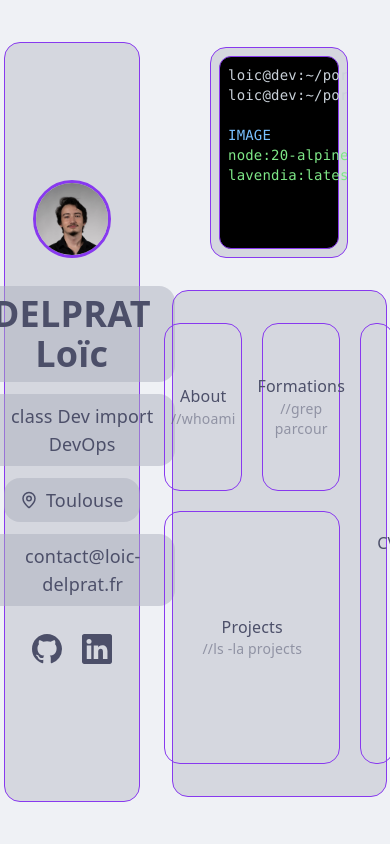
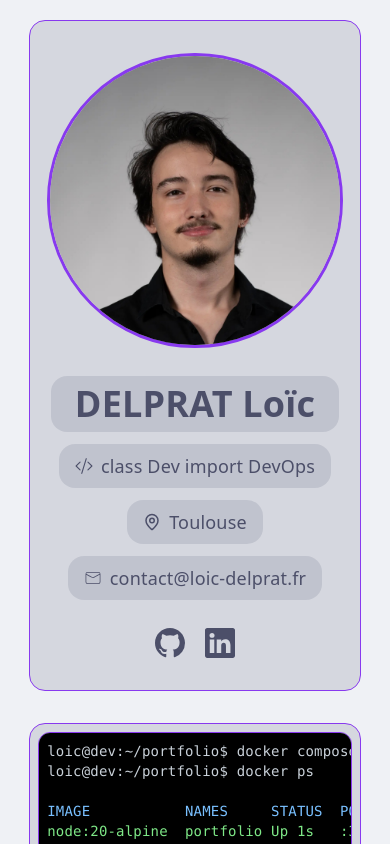
Before and after one commit to Zeteox/Portfolio-v2, a React (Vite) app: page / in a window 390 px wide. Shown: the top 844 px of the page. Built offline with nearby package versions, Linux system fonts and the light colour scheme.

Commit message:
fix: responsive

```diff
--- a/src/App.tsx
+++ b/src/App.tsx
@@ -7,7 +7,7 @@ export default function App() {
   const isBorder = window.location.pathname !== "/";
   return (
     <>
-      <div className="h-screen flex flex-row items-center justify-center gap-8">
+      <div className="min-h-screen md:h-screen flex flex-col md:flex-row items-center justify-center gap-8 mt-5 mb-5 md:mb-0 md:mt-0">
         <HeroSection />
 
         <div
--- a/src/components/Home/ButtonSection.tsx
+++ b/src/components/Home/ButtonSection.tsx
@@ -1,33 +1,28 @@
 export default function ButtonSection() {
   return (
-    <section className="relative flex flex-col items-center justify-center w-[55vw] h-[60vh] bg-(--second-bg)/40 border border-(--border) rounded-2xl text-(--text)">
-      <div className="flex flex-row items-center gap-5">
-        <div className="flex flex-col items-center gap-5">
-          <div className="flex flex-row justify-center gap-5">
-            <button className="flex flex-col items-center justify-center w-[20vw] h-[20vh] border border-(--border) px-4 py-2 rounded-2xl hover:transition-all hover:duration-300 hover:transform hover:scale-102">
+    <section className="relative flex flex-col items-center justify-center w-[85vw] md:w-[55vw] h-[60vh] bg-(--second-bg)/40 border border-(--border) rounded-2xl text-(--text) p-4">
+      <div className="grid grid-cols-2 lg:grid-cols-3 gap-5 w-full h-full">
+        <button className="flex flex-col items-center justify-center border border-(--border) rounded-2xl transition-all duration-300 hover:scale-102">
           About
           <span className="text-(--text) text-sm opacity-50">//whoami</span>
         </button>
-            <button className="flex flex-col items-center justify-center w-[20vw] h-[20vh] border border-(--border) px-4 py-2 rounded-2xl hover:transition-all hover:duration-300 hover:transform hover:scale-102">
+        <button className="flex flex-col items-center justify-center border border-(--border) rounded-2xl transition-all duration-300 hover:scale-102">
           Formations
           <span className="text-(--text) text-sm opacity-50">
             //grep parcour
           </span>
         </button>
-          </div>
-
-          <button className="flex flex-col items-center justify-center h-[30vh] w-full border border-(--border) px-4 py-2 rounded-2xl hover:transition-all hover:duration-300 hover:transform hover:scale-102">
+        <button className="flex flex-col items-center justify-center border border-(--border) rounded-2xl transition-all duration-300 hover:scale-102 col-span-1 lg:row-span-2">
+          CV
+          <span className="text-(--text) text-sm opacity-50">//cat cv.pdf</span>
+        </button>
+        <button className="flex flex-col items-center justify-center border border-(--border) rounded-2xl transition-all duration-300 hover:scale-102 col-span-1 lg:col-span-2">
           Projects
           <span className="text-(--text) text-sm opacity-50">
             //ls -la projects
           </span>
         </button>
       </div>
-
-        <button className="h-full w-[7vw] border border-(--border) px-4 py-2 rounded-2xl hover:transition-all hover:duration-300 hover:transform hover:scale-102">
-          CV
-        </button>
-      </div>
     </section>
   );
 }
--- a/src/components/Home/DevOpsSection.tsx
+++ b/src/components/Home/DevOpsSection.tsx
@@ -68,8 +68,8 @@ export default function DevOpsSection() {
   });
 
   return (
-    <section className="w-[35.5vw] h-[25vh] p-2 bg-(--second-bg)/40 border border-(--border) rounded-2xl font-mono text-sm overflow-hidden">
-      <div className="bg-black rounded-xl border border-(--border) h-full">
+    <section className="w-[85vw] md:w-[55vw] lg:w-[37vw] h-[25vh] p-2 bg-(--second-bg)/40 border border-(--border) rounded-2xl font-mono text-sm overflow-hidden">
+      <div className="bg-black rounded-xl border border-(--border) h-full text-sm  lg:text-xs overflow-y-scroll">
         <div
           ref={bodyRef}
           className="p-2 [&_.prompt]:text-[#c9d1d9] [&_.header]:text-[#79c0ff] [&_.up]:text-[#7ee787] [&_.output]:text-[#8b949e]"
--- a/src/components/Home/HeroSection.tsx
+++ b/src/components/Home/HeroSection.tsx
@@ -5,11 +5,11 @@ import { LuMapPin } from "react-icons/lu";
 
 export default function HeroSection() {
   return (
-    <section className="relative flex flex-col gap-7 items-center justify-center w-[35vw] h-[90vh] bg-(--second-bg)/40 border border-(--border) text-(--text) rounded-2xl">
+    <section className="relative flex flex-col gap-7 pt-8 pb-8 md:pt-8 md:pb-8 items-center justify-center w-[85vw] md:w-[38] lg:w-[35vw] h-auto md:h-[90vh] bg-(--second-bg)/40 border border-(--border) text-(--text) rounded-2xl">
       <img
         src={profile}
         alt="Profile"
-        className="rounded-full border-3 border-(--border) bg-amber-50 w-[20vw] aspect-square"
+        className="rounded-full border-3 border-(--border) bg-amber-50 h-[35vh] aspect-square"
       />
 
       <div className="flex flex-col gap-3 items-center justify-center">
@@ -17,7 +17,7 @@ export default function HeroSection() {
           DELPRAT Loïc
         </div>
         <div className="flex items-center justify-center gap-2 px-4 py-2 bg-(--second-bg)/50 rounded-2xl text-lg text-center">
-          <BsCodeSlash className="text-smd" />
+          <BsCodeSlash className="text-md" />
           class Dev import DevOps
         </div>
         <div className="flex items-center justify-center gap-2 px-4 py-2 bg-(--second-bg)/50 rounded-2xl text-lg text-center">
```
Lines whose indentation alone changed are shown as unchanged.
